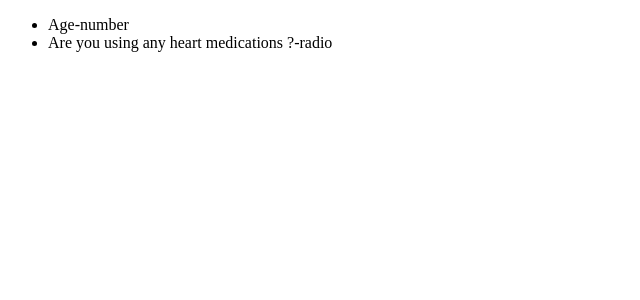
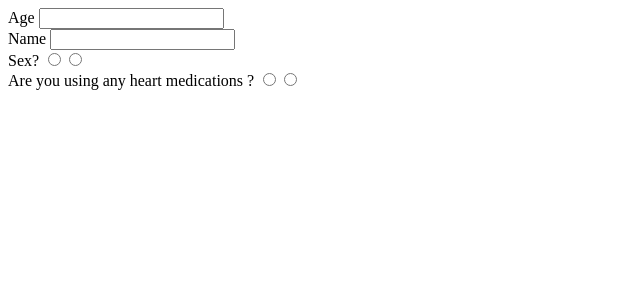
Before and after one commit to berlicon/clewmed, an Angular app: page / in a window 1280 px wide. Shown: the top 300 px of the page, without its empty margins (0-640 px from the left). Built offline with nearby package versions, Linux system fonts and the light colour scheme.

Commit message:
parse text, number, radio controls

```diff
--- a/src/app/questionnaire/questionnaire-item/questionnaire-item.component.html
+++ b/src/app/questionnaire/questionnaire-item/questionnaire-item.component.html
@@ -1 +1,5 @@
-{{item.title}}-{{item.type}}
+{{item.title}}
+<input type="text" *ngIf="item.type == 'string'">
+<input type="number" *ngIf="item.type == 'number'">
+<input type="radio" *ngIf="item.type == 'radio'" value="true" [name]="item.title">
+<input type="radio" *ngIf="item.type == 'radio'" value="false" [name]="item.title">
--- a/src/app/questionnaire/questionnaire/questionnaire.component.html
+++ b/src/app/questionnaire/questionnaire/questionnaire.component.html
@@ -1,5 +1,3 @@
-<ul>
-    <li *ngFor="let item of array">
-        <app-questionnaire-item [item]="item"></app-questionnaire-item>
-    </li>
-</ul>
+<div *ngFor="let item of array">
+    <app-questionnaire-item [item]="item"></app-questionnaire-item>
+</div>
--- a/src/app/questionnaire/questions.json
+++ b/src/app/questionnaire/questions.json
@@ -4,6 +4,14 @@
 		"title": "Age",
 		"type": "number"
     },
+    {
+		"title": "Name",
+		"type": "string"
+    },
+	{
+		"title": "Sex?",
+		"type": "radio"
+	},
     {
 		"title": "Are you using any heart medications ?",
 		"type": "radio",
```
